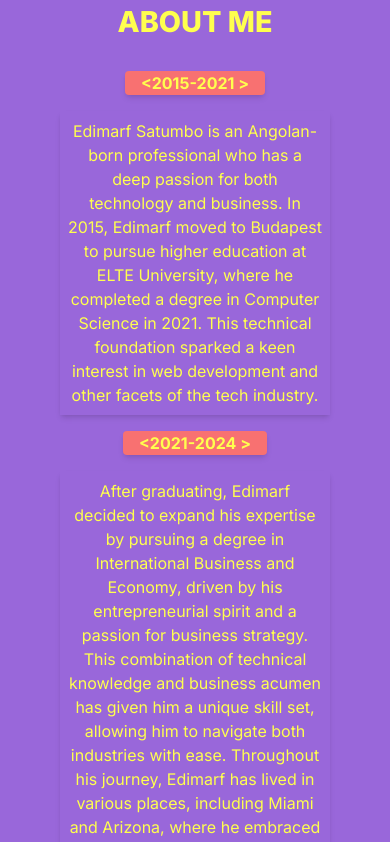
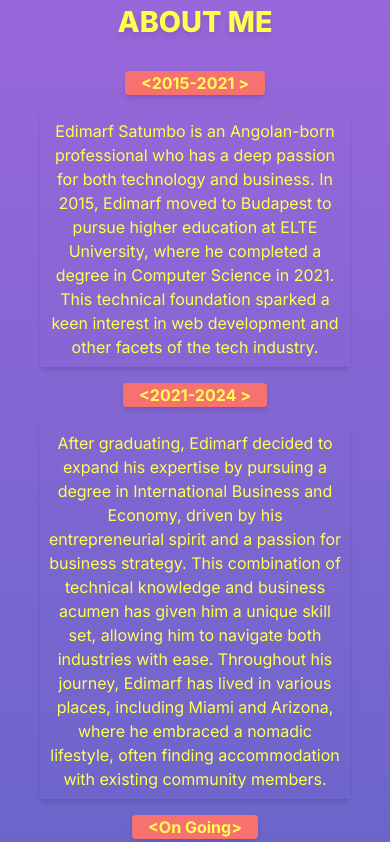
Before and after one commit to Satumbo9/satumbo9, a Next.js app: page /Components/Pages/ABOUT in a window 390 px wide. Shown: the top 842 px of the page. Built offline with nearby package versions, Linux system fonts and the light colour scheme.

Commit message:
Updated --> UI Design more elegant

```diff
--- a/app/Components/Data/Profession.tsx
+++ b/app/Components/Data/Profession.tsx
@@ -13,7 +13,7 @@ export const PROFESSIONAL_CAREER = [
   },
   {
     id: 3,
-    name: "Umoja",
+    name: "FFIMOH",
     description: "Web Developer",
     link: "#",
   },
--- a/app/Components/Pages/ABOUT/page.tsx
+++ b/app/Components/Pages/ABOUT/page.tsx
@@ -4,10 +4,13 @@ import CartInfo from "@/app/Components/Util/CartInfo";
 import H1 from "../../Util/H1";
 export default function AboutPage() {
   return (
-    <section id="ABOUT" className="flex flex-col items-center xl:h-screen">
+    <section
+      id="ABOUT"
+      className="flex flex-col items-center xl:h-screen px-10 md:px-0 "
+    >
       <div className="w-full flex flex-col items-center   ">
         <span className="font-bold text-[2em] md:text-[3em] text-center  flex gap-2 2xl:text-[3em] items-center justify-center">
-          <p className="font-extrabold text-[0.90em] md:text-[1em] mb-5">
+          <p className="font-extrabold text-[0.90em] md:text-[1em] mb-5 drop-shadow-md">
             ABOUT ME
           </p>
         </span>
--- a/app/Components/Pages/FOOTER/page.tsx
+++ b/app/Components/Pages/FOOTER/page.tsx
@@ -9,7 +9,7 @@ import { INFORMATION_FOOTER, CONTACT_FOOTER } from "../../Data/ContactInfo";
 export default function Footer() {
   return (
     <section
-      className={`h-fit md:h-[25vh]    flex justify-center items-center bg-[yellow] text-gray-500 py-4`}
+      className={`h-fit md:h-[25vh]    flex justify-center items-center bg-[yellow]  text-gray-500 py-4`}
     >
       <div
         className="flex flex-col justify-center md:flex-row
@@ -26,10 +26,10 @@ export default function Footer() {
         </Link> */}
         <p className="hidden font-bold">&copy; by satumbo9</p>
         <div className=" md:flex md:flex-col p-4 text-center items-center justify-center">
-          <p className="font-bold text-[1.4em] 2xl:text-[1.20em]">
+          <p className="font-bold text-[1.40em] 2xl:text-[1.20em]">
             INFORMATION
           </p>
-          <div className="flex flex-col text-center w-[200px] 2xl:text-[1.40em] text-[0.60em] ">
+          <div className="flex flex-col text-center w-[200px] 2xl:text-[1.40em] text-[1.40em] ">
             {INFORMATION_FOOTER.map((item) => {
               return (
                 <div>
@@ -41,7 +41,7 @@ export default function Footer() {
         </div>
         <div className="  md:flex md:flex-col p-4 text-center">
           <p className="font-bold text-[1.4em] 2xl:text-[1.20em] ">CONTACT</p>
-          <div className="flex flex-col text-center w-[200px] 2xl:text-[1.40em] text-[0.60em] ">
+          <div className="flex flex-col text-center w-[200px] 2xl:text-[1.40em] text-[1.40em] ">
             {CONTACT_FOOTER.map((item) => {
               return (
                 <div>
--- a/app/Components/Pages/HOME/page.tsx
+++ b/app/Components/Pages/HOME/page.tsx
@@ -14,9 +14,9 @@ export default function HomePage() {
   return (
     <section
       id="Home"
-      className="flex flex-col h-[60vh] md:h-screen  items-center  "
+      className="flex flex-col h-[60vh] md:h-screen  items-center  px-10 md:px-0"
     >
-      <div>
+      <div className="">
         <Image
           className="rounded-full w-[620px] hidden md:block"
           src={satumboLogo}
@@ -36,7 +36,7 @@ export default function HomePage() {
       <div
         // className="text-[1.5em]  text-center md:text-[1.5em] md:w-[666px] md:h-[68px] md:text-center "
 
-        className={`text-[1.45em] w-[14.10em] md:text-[1.40em] 2xl:text-[1.70em]  px-4 text-center  md:w-[30.25em] mb-10 text-wrap`}
+        className={`text-[1.45em] w-[14.10em] md:text-[1.40em] 2xl:text-[1.70em]  px-4 text-center  md:w-[30.25em] mb-10 text-wrap font-bold`}
       >
         <p>
           Edimarf Satumbo was born in the 90s and still alive making amazing art
--- a/app/Components/Pages/NAV/page.tsx
+++ b/app/Components/Pages/NAV/page.tsx
@@ -10,12 +10,14 @@ import NavLinks from "../../Util/NavLinks";
 
 // This the navigation Section
 
+const date = new Date();
+
 export default function Nav() {
   return (
     // Header for the nav bar
     // className={`lg:flex lg:items-center lg:justify-between md:text-[1.3em] 2xl:text-[2em]
 
-    <header className=" hidden  xl:block px-10 py-3 text-[yellow]  ">
+    <header className=" hidden  xl:block px-10 py-3 text-[yellow] hover:bg-white hover:bg-opacity-10 p-10  rounded ">
       <div className="flex justify-between items-center">
         <NavLinks className={`flex gap-[0.40em] `} href={"#Home"}>
           <p>Satumbo9</p>
@@ -34,7 +36,7 @@ export default function Nav() {
             <li>
               <NavLinks className="flex flex-col text-center" href={"#WORK"}>
                 <p>work</p>
-                <code className="text-[16px]">2018-2024</code>
+                <code className="text-[16px]">2015-{date.getFullYear()}</code>
               </NavLinks>
             </li>
             <li>
--- a/app/Components/Pages/TALK_TO_ME/page.tsx
+++ b/app/Components/Pages/TALK_TO_ME/page.tsx
@@ -23,25 +23,35 @@ export default function SendMeAnEmail() {
   return (
     <section
       id="TALK"
-      className=" sm:h-screen flex flex-col items-center justify-center py-10"
+      className=" sm:h-screen flex flex-col items-center justify-center py-10 "
     >
+      <div className="bg-white bg-opacity-10 p-10 bg-blur rounded ">
         <FormData />
 
         <div className="flex flex-col gap-2 md:flex-row items-center justify-center mt-10 ">
-        <ButtonPage Onclick={handleHireMe} type="button">
+          <ButtonPage
+            className="hover:font-bold"
+            Onclick={handleHireMe}
+            type="button"
+          >
             <p className=" text-[1.40em]">Hire-me</p>
             {React.createElement(Briefcase, {
               style: HOME_ICON_SIZE,
             })}
           </ButtonPage>
-        <ButtonPage Onclick={handleResume} type="button">
-          <p className=" text-[1.40em]">Resume</p>
+          <ButtonPage
+            className="hover:font-bold "
+            Onclick={handleResume}
+            type="button"
+          >
+            <p className=" text-[1.40em] ">Resume</p>
             {React.createElement(Download, {
               style: HOME_ICON_SIZE,
               // cursor: "Pointer",
             })}
           </ButtonPage>
         </div>
+      </div>
     </section>
   );
 }
--- a/app/Components/Pages/WORK/page.tsx
+++ b/app/Components/Pages/WORK/page.tsx
@@ -14,9 +14,9 @@ export default function WorkPage() {
       id="WORK"
       className="h-screen flex flex-col justify-center items-center text-center  "
     >
-      <span className="font-extrabold text-[2em] md:text-[2.20em] flex gap-2 2xl:text-[2.50em] items-center justify-center">
+      <p className="font-extrabold text-[2em] md:text-[2.20em] flex gap-2 2xl:text-[2.50em] items-center justify-center drop-shadow-md">
         EDUCATION
-      </span>
+      </p>
       <div className="flex flex-col md:flex md:flex-row 2xl:text-[1em] gap-2 h-fit">
         {EDUCATION_LIST.map((items) => (
           <Link
@@ -35,9 +35,9 @@ export default function WorkPage() {
         ))}
       </div>
       <div className="text-center flex flex-col items-center">
-        <span className="text-[2em] md:text-[2.20em] font-bold flex gap-2  2xl:text-[2.50em] mt-5 items-center justify-center">
+        <p className="text-[2em] md:text-[2.20em] font-bold flex gap-2  2xl:text-[2.50em] mt-5 items-center justify-center drop-shadow-md">
           BACKGROUND
-        </span>
+        </p>
 
         <div className="flex flex-col md:flex md:flex-row 2xl:text-[1em] gap-2 h-fit">
           {PROFESSIONAL_CAREER.map((items) => (
--- a/app/Components/Util/CardItems.tsx
+++ b/app/Components/Util/CardItems.tsx
@@ -11,7 +11,7 @@ export default function CardItems({
 }) {
   return (
     <div
-      className="flex flex-col text-center items-center justify-center bg-[yellow] text-[#5a65c4] p-4 transition ease-in-out delay-10 hover:text-[#5a65c4]   hover:bg-white hover:shadow-lg
+      className="flex flex-col text-center items-center justify-center bg-[white] bg-opacity-10   text-[white] p-4 transition ease-in-out delay-10 hover:text-[#5a65c4]   hover:bg-[yellow] rounded hover:shadow-lg
 
 sm:h-[200px]
 
--- a/app/Components/Util/FormData.tsx
+++ b/app/Components/Util/FormData.tsx
@@ -54,7 +54,7 @@ export default function FormData() {
   );
   return (
     <div className="flex flex-col  items-center justify-center">
-      <p className="font-bold text-[1.40em] md:text-[1.90em]  mt-4 text-center  mb-4">
+      <p className="font-bold text-[1.40em] md:text-[1.90em]  mt-4 text-center  mb-4 drop-shadow-md">
         {formHeaderMessage}
       </p>
       <Form onSubmit={handleSubmit(onSubmit)} name="talk-to-me">
--- a/app/globals.css
+++ b/app/globals.css
@@ -24,9 +24,9 @@
 
 body {
   font-family: Arial, Helvetica, sans-serif;
-  background-color: var(--Background-primary);
+  /* background-color: var(--Background-primary); */
   color: var(--Color-yellow);
-  padding: 0px 60px;
+  /* padding: 0px 60px; */
 }
 
 @layer utilities {
--- a/app/layout.tsx
+++ b/app/layout.tsx
@@ -29,9 +29,12 @@ export default function RootLayout({
   children: React.ReactNode;
 }>) {
   return (
-    <html lang="en" className="scroll-smooth">
+    <html
+      lang="en"
+      className="scroll-smooth bg-gradient-to-b from-[#9967da]  to-[#5a65c4]"
+    >
       <body
-        className={`${inter.className} ${geistMono.variable} ${inter.className} antialiased`}
+        className={`${inter.className} ${geistMono.variable} ${inter.className} md:px-[60px] antialiased`}
       >
         {children}
       </body>
```
Lines whose indentation alone changed are shown as unchanged.
